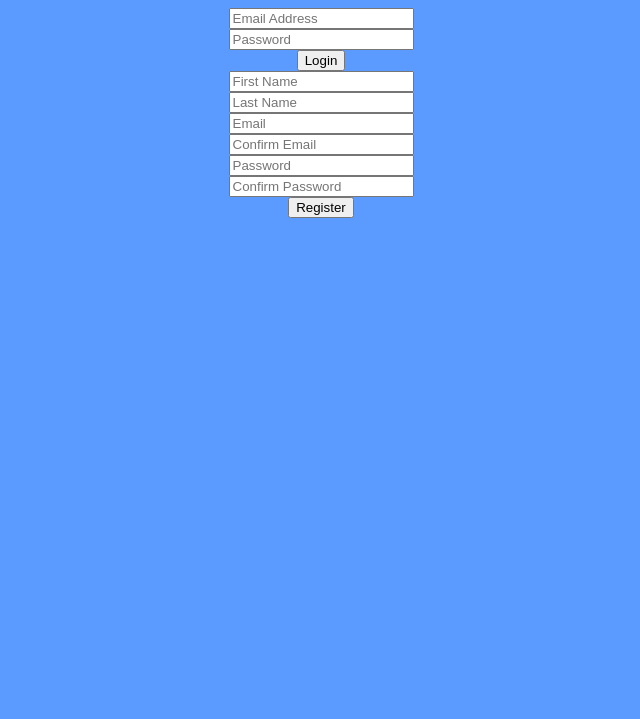
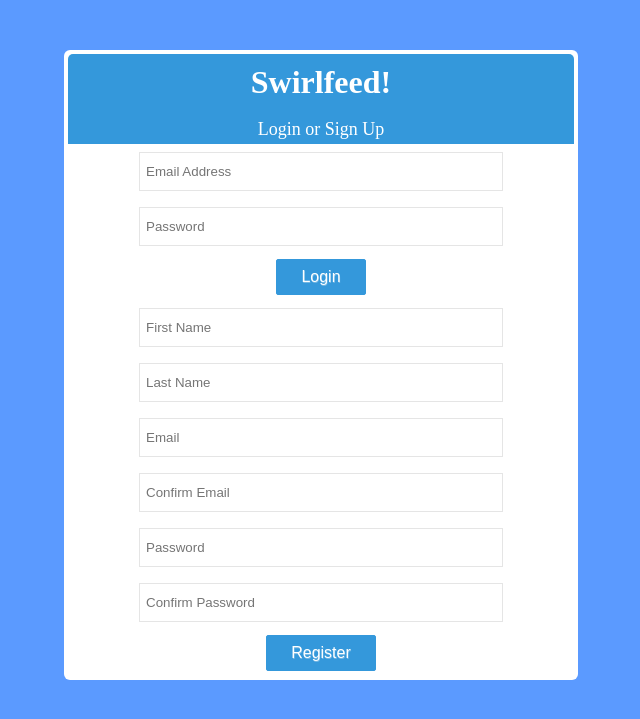
Before and after one commit to alexticovschi/swirlfeed, a PHP site: page /register.php in a window 1280 px wide. Shown: the top 719 px of the page, without its empty margins (319-959 px from the left). Run offline with PHP 8.4, Linux system fonts and the light colour scheme.

Commit message:
styling the register/login page

```diff
--- a/assets/css/register_style.css
+++ b/assets/css/register_style.css
@@ -6,3 +6,64 @@ form {
 	text-align: center;
 	margin: auto;
 }
+
+.login_box {
+	position: relative;
+	margin: 0 auto;
+	margin-top: 50px;
+	top: 7%;
+	width: 40%;
+	background-color: #fff;
+	border-radius: 6px;
+	padding: 4px;
+}
+
+.login_header {
+	width: 100%;
+	height: 90px;
+	background-color: #3498db;
+	color: #fff;
+	text-align: center;
+	border-top-left-radius: 5px;
+	border-top-right-radius: 5px;
+}
+
+.login_header > h1{
+	margin-top: 0px;
+	padding-top: 10px;
+	margin-bottom: 0;
+}
+
+.login_header p {
+	font-size: 18px;
+}
+
+input[type="submit"] {
+	background-color: #3498db;
+	border: 1px solid #3498db;
+	text-shadow: #73B6E2 0.5px 0.5px 0px;
+	padding: 8px 24px;
+	border-radius: 2px;
+	margin: 5px 0;
+	color: #fff;
+	font-size: 100%;
+	cursor: pointer;
+}
+
+input[type="text"], input[type="email"], input[type="password"] {
+	border: 1px solid #e5e5e5;
+	margin: 8px 0;
+	width: 70%;
+	height: 35px;
+	padding-left: 6px;
+}
+
+input[type="text"]:hover, input[type="email"]:hover, input[type="password"]:hover {
+	border-color: #3498db;
+}
+
+@media (max-width: 765px) {
+	.login_box {
+		width: 80%;
+	}
+}
--- a/register.php
+++ b/register.php
@@ -10,6 +10,12 @@
 	<link rel="stylesheet" href="assets/css/register_style.css">
 </head>
 <body>
+	<div class="login_box">
+		<div class="login_header">
+			<h1>Swirlfeed!</h1>
+			<p>Login or Sign Up</p>
+		</div>
+
 		<form action="register.php" method="POST">
 			<input type="email" name="log_email" placeholder="Email Address" value="<?php if(isset($_SESSION['log_email'])) echo $_SESSION['log_email'];  ?>" required>
 			<br>
@@ -49,5 +55,7 @@
 			<?php if(in_array("<span style='color: #14C800'>You're all set! Goahead and login!</span><br>", $msg)) { echo "<span style='color: #14C800'>You're all set! Goahead and login!</span><br>"; } ?>
 
 		</form>
+	</div>
+
 </body>
 </html>
```
Lines whose indentation alone changed are shown as unchanged.
